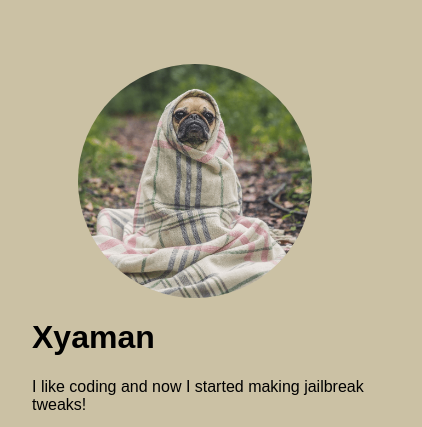
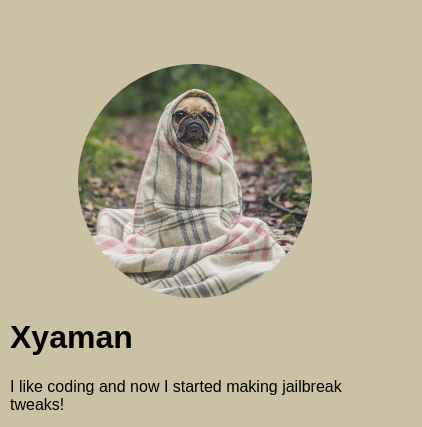
Before and after one commit to xyaman/xyaman.xyz, a plain HTML site: page index.html in a window 390 px wide. Shown: the top 427 px of the page, 422 px wide, since content can reach past the window. Drawn offline with nearby package versions, Linux system fonts and the light colour scheme.

Commit message:
Fixed mobile text alignment

```diff
--- a/style/main.css
+++ b/style/main.css
@@ -1,6 +1,7 @@
 body {
 	background-color: #CBC1A4;
 	height: 100%;
+	width: 100%;
 }
 
 .avatar {
@@ -12,11 +13,19 @@ body {
 }
 
 .text-block {
-	margin-left: 2em;
-	margin-right: 2em;
 	justify-content: center;
   	align-items: center;
   	width: 100%;
+}
+
+.text-block h1 {
+	margin-left: 10px;
+}
+
+.text-block p {
+	display: table;
+	margin-left: 10px;
+	margin-right: 10px;
 }
 
 .socials-container {
```
